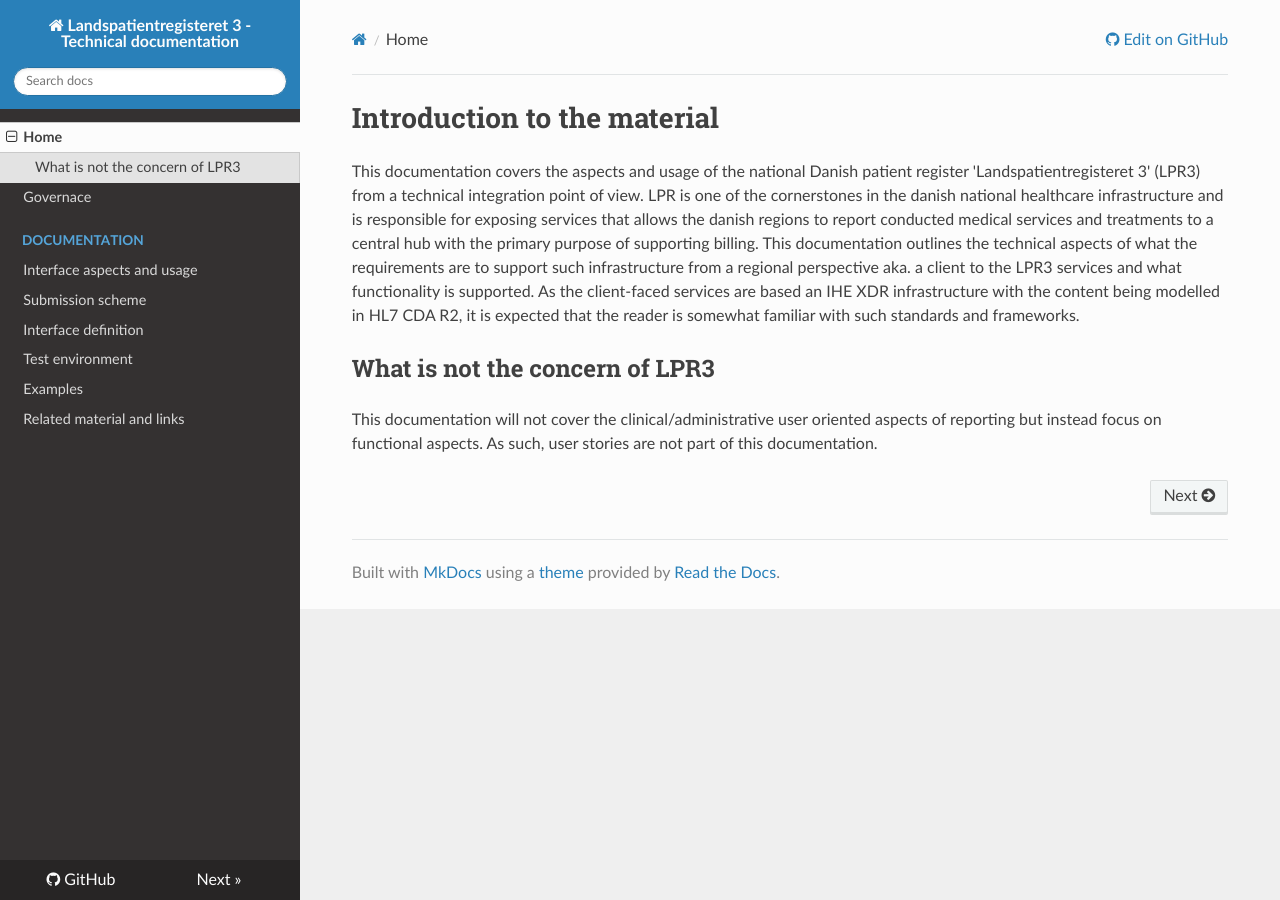
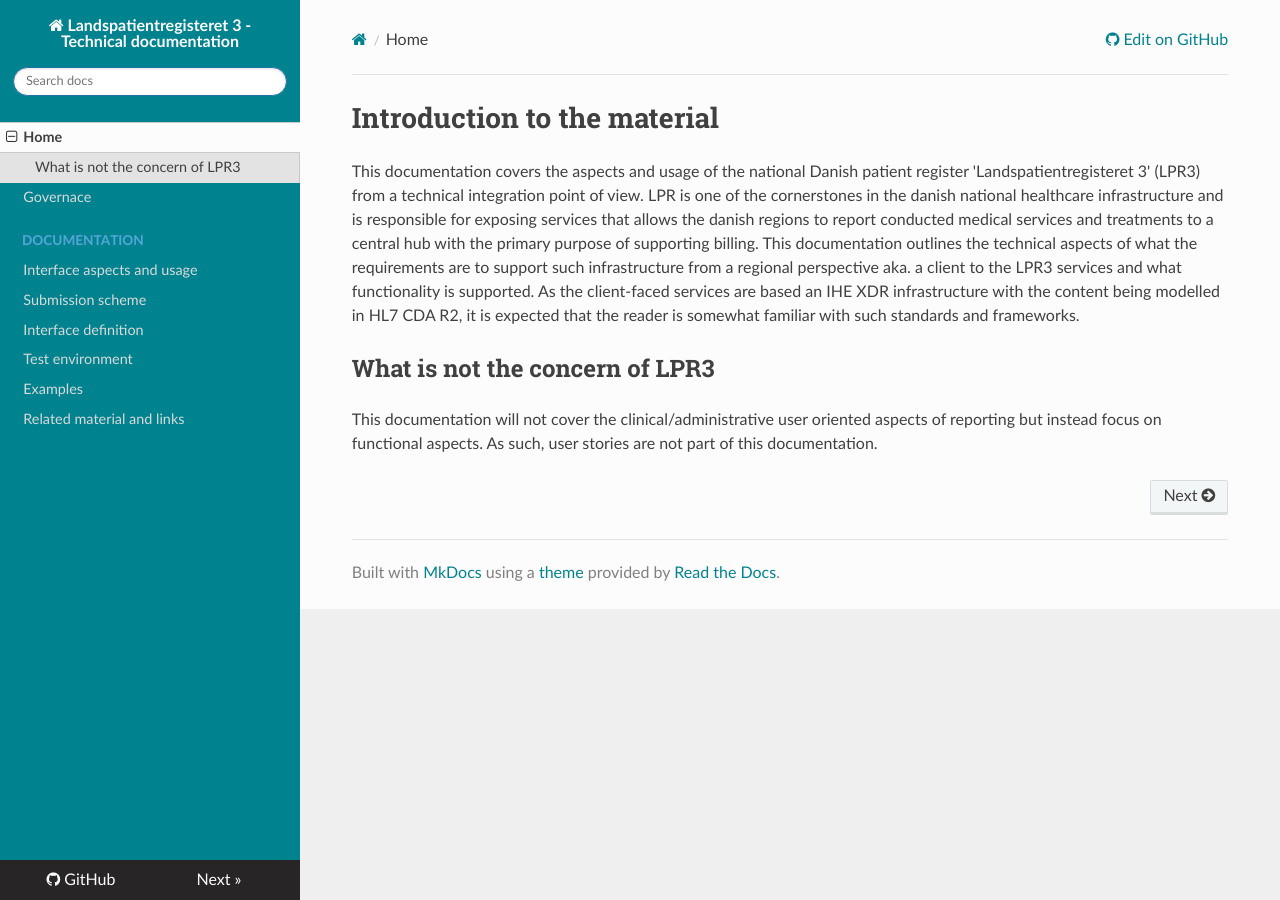
Before and after one commit to scandihealth/lpr3-docs, an MkDocs documentation site: the page built from src/index.md, in a window 1280 px wide. Built offline with MkDocs 1.6.1, drawn with Linux system fonts in a browser that asks for light colours; nearby versions of some CDN libraries; old or Windows-style settings are respelled for this version of MkDocs.

Commit message:
Recolored theme

```diff
--- a/mkdocs.yml
+++ b/mkdocs.yml
@@ -12,9 +12,6 @@
 - Related material and links: links.md
 #- LPR 2 specifik dokumentation:
 theme: readthedocs
-extra:
-  palette:
-    primary: 'indigo'
 
 repo_url: https://github.com/scandihealth/lpr3-docs/
 edit_uri: edit/master/src
--- a/src/css/theme-overrides.css
+++ b/src/css/theme-overrides.css
@@ -4,3 +4,18 @@
     max-width: 100%;
     margin: 0;
 }
+
+/* Sidebar header (and topbar for mobile) */
+.wy-side-nav-search, .wy-nav-top {
+    background: #00838f
+}
+
+/* Sidebar */
+.wy-nav-side {
+    background: #00838f
+}
+
+/* Links */
+a {
+ color: #00838f
+}
```
